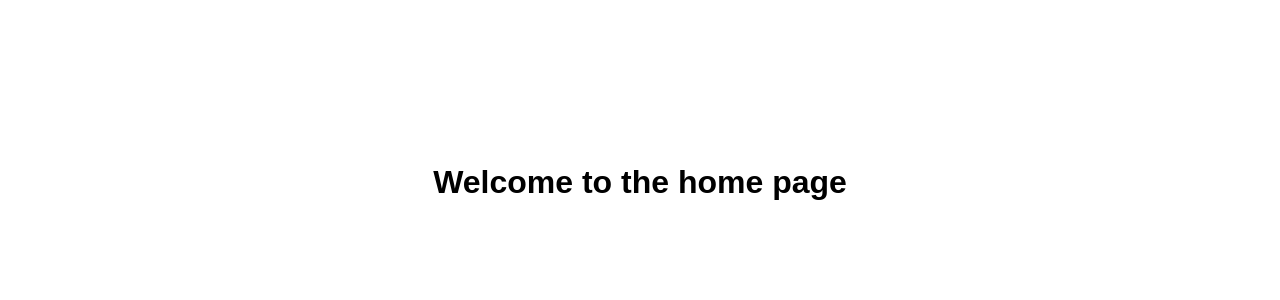
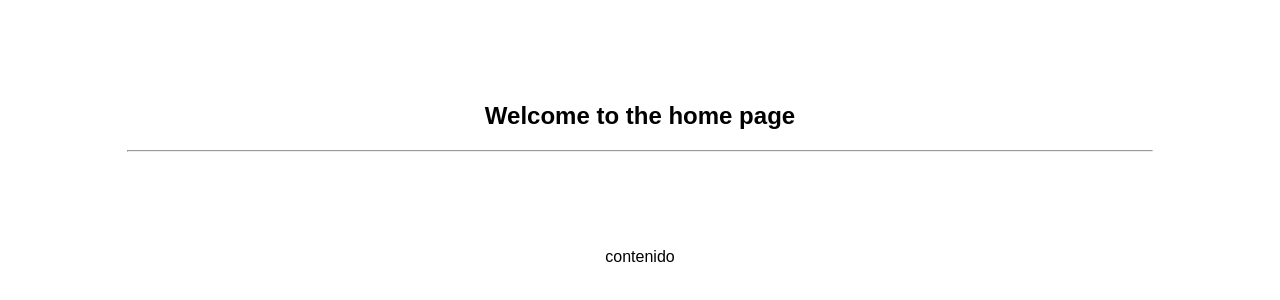
Before and after one commit to brayan-CORM/App-Autismo, a React (Create React App) app in the folder Front-end/login/: page /home in a window 1280 px wide. Shown: the part 218-518 px from the top of the page. Built offline with nearby package versions, Linux system fonts and the light colour scheme.

Commit message:
pediente recover password

```diff
--- a/Front-end/login/src/App.js
+++ b/Front-end/login/src/App.js
@@ -40,7 +40,7 @@ function App() {
   }
 
   function go_to_recoverpassword(){
-    navigate("/recoverpassword");
+    navigate("/recover-password");
   }
 
   function go_to_register(){
--- a/Front-end/login/src/Pages/Home.js
+++ b/Front-end/login/src/Pages/Home.js
@@ -2,8 +2,15 @@ import React from "react";
 
 function home(){
     return(
-        <div>
-            <h1>Welcome to the home page</h1>
+        <div className="Home">
+            <h2>Welcome to the home page</h2>
+            <hr width="80%"></hr>
+            <br/>
+            <br/>
+            <br/>
+            <br/>
+
+            <p>contenido</p>
         </div>
     );
 
--- a/Front-end/login/src/Pages/Register.js
+++ b/Front-end/login/src/Pages/Register.js
@@ -52,9 +52,14 @@ function Register(){
 
     return(
         <body>
-            <div className="Registro">
-                <h2>Registro</h2>
-        </div>
+          <div className="Register">
+            <h2>Registro</h2>
+            <hr width="80%"></hr>
+          </div>
+          <br/>
+          <br/>
+          <br/>
+          <br/>
 
         <form onSubmit={funcion_register}>
             <FaUserCircle className="icon_user"/>
--- a/Front-end/login/src/Pages/recoverpassword.js
+++ b/Front-end/login/src/Pages/recoverpassword.js
@@ -3,8 +3,15 @@ import { useState } from "react";
 
 function recoverpassword(){
     return(
-        <div className="container">
-            <h1>Recover Password</h1>
+        <div className="RecoverPassword">
+            <h2>Recover Password</h2>
+            <hr width="80%"></hr>
+            <br/>
+            <br/>
+            <br/>
+            <br/>
+
+            <p>contenido</p>
         </div>
     )
 }
--- a/Front-end/login/src/style.css
+++ b/Front-end/login/src/style.css
@@ -121,6 +121,10 @@ body{
 }
 
 /*style register*/
+.Register{
+    vertical-align: middle;
+    margin-top: -100px;
+}
 .icon_user{
     font-size: 100px;
     color: #5d5d5d;
@@ -184,3 +188,8 @@ body{
 .b_reg_login:hover{
     background-color: #32CD32;
 }
+
+/*style Recover password*/
+
+
+/*style Home*/
```
Also changed, not shown: 1 other file (tests, documents, lock files or other folders).
